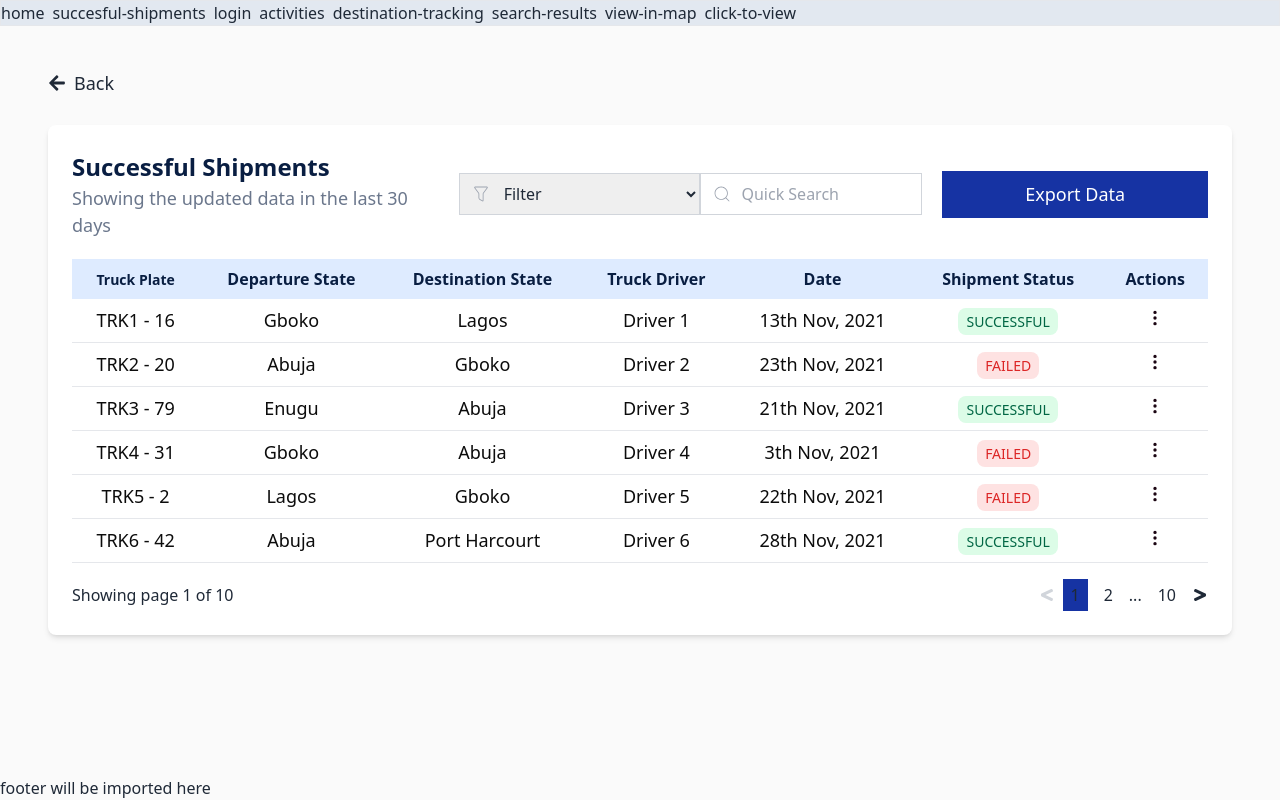
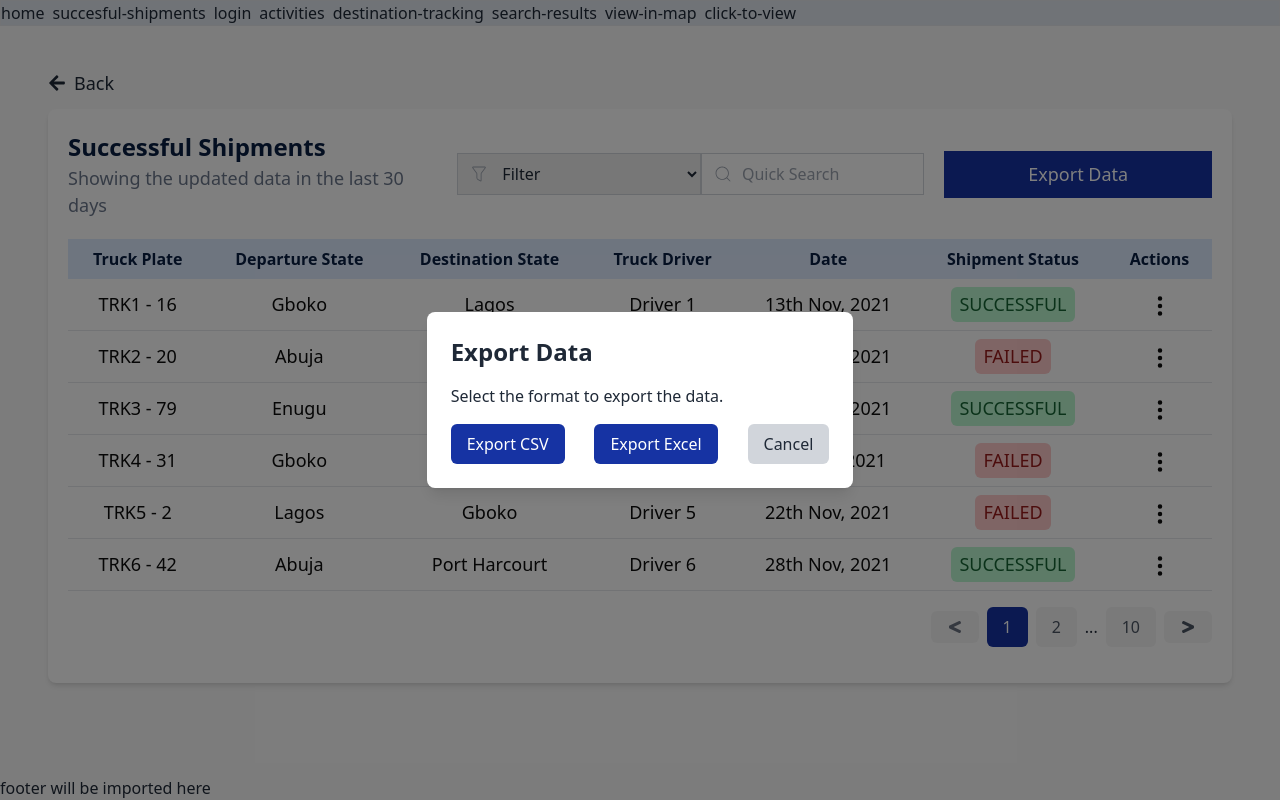
Before and after one commit to mdauwal/Vehicle-Tracking-System, a React (Create React App) app: page /destination-tracking in a window 1280 px wide. Both pictures are taken after a click on the button "Export Data". Built offline with nearby package versions, Linux system fonts and the light colour scheme.

Commit message:
I workerd more of improving the login and destination tracking page

```diff
--- a/package.json
+++ b/package.json
@@ -8,12 +8,14 @@
     "@testing-library/react": "^13.4.0",
     "@testing-library/user-event": "^13.5.0",
     "react": "^18.3.1",
+    "react-csv": "^2.2.2",
     "react-dom": "^18.3.1",
     "react-icons": "^5.3.0",
     "react-router-dom": "^6.26.2",
     "react-scripts": "5.0.1",
     "react-svg-map": "^2.2.0",
-    "web-vitals": "^2.1.4"
+    "web-vitals": "^2.1.4",
+    "xlsx": "^0.18.5"
   },
   "scripts": {
     "start": "react-scripts start",
--- a/src/pages/DestinationTracking.jsx
+++ b/src/pages/DestinationTracking.jsx
@@ -3,6 +3,8 @@ import { FaGreaterThan, FaLessThan, FaArrowLeft } from "react-icons/fa";
 import { BsThreeDotsVertical } from "react-icons/bs";
 import { CiFilter, CiSearch } from "react-icons/ci";
 import { Link } from "react-router-dom";
+import { CSVLink } from "react-csv";
+import * as XLSX from "xlsx";
 
 // Generate dummy data for 10 pages (6 rows per page, 60 rows total)
 const generateDummyData = () => {
@@ -34,20 +36,43 @@ const generateDummyData = () => {
 const shipmentsData = generateDummyData();
 
 const App = () => {
-    const [searchTerm, setSearchTerm] = useState("");
+    const [searchTerm, setSearchTerm] = useState(""); // Stores input from input field
     const [filterStatus, setFilterStatus] = useState("All");
     const [sortKey, setSortKey] = useState(null);
     const [sortOrder, setSortOrder] = useState("asc");
     const [currentPage, setCurrentPage] = useState(1);
     const rowsPerPage = 6; // 6 rows per page
+    const [isModalOpen, setIsModalOpen] = useState(false);
+    // const navigate = useNavigate(); // Initialize useNavigate
 
     // Filter and search logic
     const filteredData = shipmentsData.filter((shipment) => {
         const matchesSearch =
-            shipment.driver.toLowerCase().includes(searchTerm.toLowerCase()) ||
+            (shipment.driver &&
+                shipment.driver
+                    .toLowerCase()
+                    .includes(searchTerm.toLowerCase())) ||
+            (shipment.truckPlate &&
                 shipment.truckPlate
                     .toLowerCase()
-                .includes(searchTerm.toLowerCase());
+                    .includes(searchTerm.toLowerCase())) ||
+            (shipment.departure &&
+                shipment.departure
+                    .toLowerCase()
+                    .includes(searchTerm.toLowerCase())) ||
+            (shipment.destination &&
+                shipment.destination
+                    .toLowerCase()
+                    .includes(searchTerm.toLowerCase())) ||
+            (shipment.date &&
+                shipment.date
+                    .toLowerCase()
+                    .includes(searchTerm.toLowerCase())) ||
+            (shipment.status &&
+                shipment.status
+                    .toLowerCase()
+                    .includes(searchTerm.toLowerCase()));
+
         const matchesFilter =
             filterStatus === "All" || shipment.status === filterStatus;
         return matchesSearch && matchesFilter;
@@ -79,34 +104,28 @@ const App = () => {
         const pageNumbers = [];
         const maxPagesToShow = 5; // Number of pages to show at a time
 
-        // If total pages are less than or equal to the maxPagesToShow, display all pages
         if (totalPages <= maxPagesToShow) {
             for (let i = 1; i <= totalPages; i++) {
                 pageNumbers.push(i);
             }
         } else {
-            const startPage = Math.max(2, currentPage - 1); // Start from the second page
-            const endPage = Math.min(totalPages - 1, currentPage + 1); // End before the last page
+            const startPage = Math.max(2, currentPage - 1);
+            const endPage = Math.min(totalPages - 1, currentPage + 1);
 
-            // Always show the first page
             pageNumbers.push(1);
 
-            // Show ellipsis if the current page is far from the beginning
             if (currentPage > 3) {
                 pageNumbers.push("...");
             }
 
-            // Display the range of pages around the current page
             for (let i = startPage; i <= endPage; i++) {
                 pageNumbers.push(i);
             }
 
-            // Show ellipsis if the current page is far from the end
             if (currentPage < totalPages - 2) {
                 pageNumbers.push("...");
             }
 
-            // Always show the last page
             pageNumbers.push(totalPages);
         }
 
@@ -114,7 +133,7 @@ const App = () => {
     };
 
     return (
-        <div className="px-4 md:px-8 lg:px-12 py-6">
+        <div className="px-5 md:px-8 lg:px-12 py-6">
             <Link
                 to="/"
                 className="flex gap-2 mt-5 cursor-pointer font-Aveni text-[18px]"
@@ -122,9 +141,8 @@ const App = () => {
                 <FaArrowLeft className="mt-1" />
                 Back
             </Link>
-
-            <div className="max-w-7xl mx-auto bg-white p-6 mt-7 rounded-lg shadow-md  font-Aveni">
-                <div className="grid grid-cols-1 md:grid-cols-[1fr_2fr] mb-5 md:gap-3 ">
+            <div className="max-w-7xl mx-auto bg-white p-5 mt-3 rounded-lg shadow-md font-Aveni">
+                <div className="grid grid-cols-1 md:grid-cols-[1fr_2fr] mb-5 md:gap-3">
                     <div className="mb-4 sm:mb-0">
                         <h1 className="text-[24px] text-[#091E42] font-bold">
                             Successful Shipments
@@ -161,25 +179,33 @@ const App = () => {
                                 className="pl-10 pr-4 py-2 border border-gray-300 w-full flex-1 md:mr-5"
                             />
                         </div>
-                        <button className="bg-[#1633A3] text-[18px] text-white flex-1 px-3 py-2.5 whitespace-nowrap w-full">
+                        <button
+                            onClick={() => setIsModalOpen(true)}
+                            className="bg-[#1633A3] text-[18px] text-white flex-1 px-3 py-2.5 whitespace-nowrap w-full"
+                        >
                             Export Data
                         </button>
                     </div>
                 </div>
                 <div className="overflow-x-auto">
+                    {currentPageData.length > 0 ? (
                         <table className="min-w-full table-auto">
                             <thead className="bg-[#DEEBFF] text-center text-[#091E42]">
                                 <tr>
-                                <th className="px-4 py-2 text-[#091E42] text-[14px] ">
+                                    <th className="px-4 py-2">
                                         <button
-                                        onClick={() => handleSort("truckPlate")}
+                                            onClick={() =>
+                                                handleSort("truckPlate")
+                                            }
                                         >
                                             Truck Plate
                                         </button>
                                     </th>
                                     <th className="px-4 py-2">
                                         <button
-                                        onClick={() => handleSort("departure")}
+                                            onClick={() =>
+                                                handleSort("departure")
+                                            }
                                         >
                                             Departure State
                                         </button>
@@ -201,17 +227,24 @@ const App = () => {
                                         </button>
                                     </th>
                                     <th className="px-4 py-2">
-                                    <button onClick={() => handleSort("date")}>
+                                        <button
+                                            onClick={() => handleSort("date")}
+                                        >
                                             Date
                                         </button>
                                     </th>
-                                <th className="px-4 py-2">Shipment Status</th>
+                                    <th className="px-4 py-2">
+                                        Shipment Status
+                                    </th>
                                     <th className="px-4 py-2">Actions</th>
                                 </tr>
                             </thead>
-                        <tbody className="text-center text-[#0C0C0C]  lg:text-[18px] md:text-[15px]">
+                            <tbody className="text-center text-[#0C0C0C] lg:text-[18px] md:text-[15px]">
                                 {currentPageData.map((shipment) => (
-                                <tr key={shipment.id} className="border-b">
+                                    <tr
+                                        key={shipment.id}
+                                        className="border-b transition-colors duration-500 ease-in-out hover:bg-[#e9f2ff]"
+                                    >
                                         <td className="px-4 py-2">
                                             {shipment.truckPlate}
                                         </td>
@@ -229,82 +262,119 @@ const App = () => {
                                         </td>
                                         <td className="px-4 py-2">
                                             <span
-                                            className={`text-[14px] px-2 py-1 rounded-lg ${
-                                                shipment.status === "SUCCESSFUL"
-                                                    ? "bg-green-100 text-[#006644]"
-                                                    : "bg-red-100 text-red-600"
+                                                className={`inline-block px-2 py-1 rounded-md ${
+                                                    shipment.status ===
+                                                    "SUCCESSFUL"
+                                                        ? "bg-green-200 text-green-800"
+                                                        : "bg-red-200 text-red-800"
                                                 }`}
                                             >
                                                 {shipment.status}
                                             </span>
                                         </td>
                                         <td className="px-4 py-2">
-                                        <button className="text-[#1B0512]">
-                                            <BsThreeDotsVertical />
-                                        </button>
+                                            <BsThreeDotsVertical className="inline-block h-6 w-6" />
                                         </td>
                                     </tr>
                                 ))}
                             </tbody>
                         </table>
+                    ) : (
+                        <p className="text-center text-gray-500 py-4">
+                            No shipment found matching your search
+                        </p>
+                    )}
                 </div>
 
                 {/* Pagination */}
-                <div className="flex flex-col sm:flex-row justify-between items-center mt-4 space-y-4 sm:space-y-0">
-                    <span>
-                        Showing page {currentPage} of {totalPages}
-                    </span>
-                    <div className="flex items-center space-x-2">
+                <div className="flex justify-end items-center gap-2 py-4">
                     <button
-                            className={`text-xl font-bold ${
-                                currentPage === 1
-                                    ? "text-gray-300 cursor-not-allowed"
-                                    : ""
-                            }`}
+                        className="px-4 py-2 bg-[#f5f5f5] text-gray-500 rounded-md transition-colors duration-300 hover:bg-gray-300"
                         onClick={() =>
-                                setCurrentPage((prev) =>
-                                    prev > 1 ? prev - 1 : prev
-                                )
+                            setCurrentPage((prev) => Math.max(prev - 1, 1))
                         }
-                            disabled={currentPage === 1}
                     >
-                            <FaLessThan className="h-4 w-4" />
+                        <FaLessThan />
                     </button>
                     {getPaginationRange().map((page, index) =>
-                            typeof page === "string" ? (
+                        page === "..." ? (
                             <span key={index}>...</span>
                         ) : (
                             <button
                                 key={index}
-                                    className={`px-2 py-1 ${
-                                        page === currentPage
-                                            ? "bg-[#1633A3] "
-                                            : ""
+                                onClick={() => setCurrentPage(page)}
+                                className={`px-4 py-2 rounded-md transition-colors duration-300 ${
+                                    currentPage === page
+                                        ? "bg-[#1633A3] text-white"
+                                        : "bg-[#f5f5f5] text-gray-600 hover:bg-gray-300"
                                 }`}
-                                    onClick={() => setCurrentPage(page)}
                             >
                                 {page}
                             </button>
                         )
                     )}
                     <button
-                            className={`text-xl font-bold ${
-                                currentPage === totalPages
-                                    ? "text-gray-300 cursor-not-allowed"
-                                    : ""
-                            }`}
+                        className="px-4 py-2 bg-[#f5f5f5] text-gray-600 rounded-md transition-colors duration-300 hover:bg-[#e9f2ff]"
                         onClick={() =>
                             setCurrentPage((prev) =>
-                                    prev < totalPages ? prev + 1 : prev
+                                Math.min(prev + 1, totalPages)
                             )
                         }
-                            disabled={currentPage === totalPages}
                     >
-                            <FaGreaterThan className="h-4 w-4" />
+                        <FaGreaterThan />
+                    </button>
+                </div>
+            </div>
+            {/* // Export Modal */}
+            {isModalOpen && (
+                <div className="fixed inset-0 bg-black bg-opacity-50 flex items-center justify-center z-50">
+                    <div className="bg-white p-6 rounded-lg shadow-lg w-11/12 md:w-1/3">
+                        <h2 className="text-2xl font-bold mb-4">Export Data</h2>
+                        <p className="mb-4">
+                            Select the format to export the data.
+                        </p>
+                        <div className="flex justify-between space-x-4">
+                            {/* CSV Export */}
+                            <CSVLink
+                                data={filteredData} // Ensure filteredData is used to export only the visible data
+                                filename={"shipments-data.csv"}
+                                className="bg-[#1633A3] text-white px-4 py-2 rounded-md transition-colors duration-300 hover:bg-[#0e2a6e]"
+                            >
+                                Export CSV
+                            </CSVLink>
+
+                            {/* Excel Export */}
+                            <button
+                                onClick={() => {
+                                    const worksheet =
+                                        XLSX.utils.json_to_sheet(filteredData);
+                                    const workbook = XLSX.utils.book_new();
+                                    XLSX.utils.book_append_sheet(
+                                        workbook,
+                                        worksheet,
+                                        "Shipments"
+                                    );
+                                    XLSX.writeFile(
+                                        workbook,
+                                        "shipments-data.xlsx"
+                                    );
+                                    setIsModalOpen(false);
+                                }}
+                                className="bg-[#1633A3] text-white px-4 py-2 rounded-md transition-colors duration-300 hover:bg-[#0e2a6e]"
+                            >
+                                Export Excel
+                            </button>
+
+                            <button
+                                onClick={() => setIsModalOpen(false)}
+                                className="bg-gray-300 text-gray-800 px-4 py-2 rounded-md transition-colors duration-300 hover:bg-gray-400"
+                            >
+                                Cancel
                             </button>
                         </div>
                     </div>
                 </div>
+            )}
         </div>
     );
 };
```
Also changed, not shown: src/pages/Login.jsx (+12 -4 lines), 1 other file (tests, documents, lock files or other folders). Lines whose indentation alone changed are shown as unchanged.
